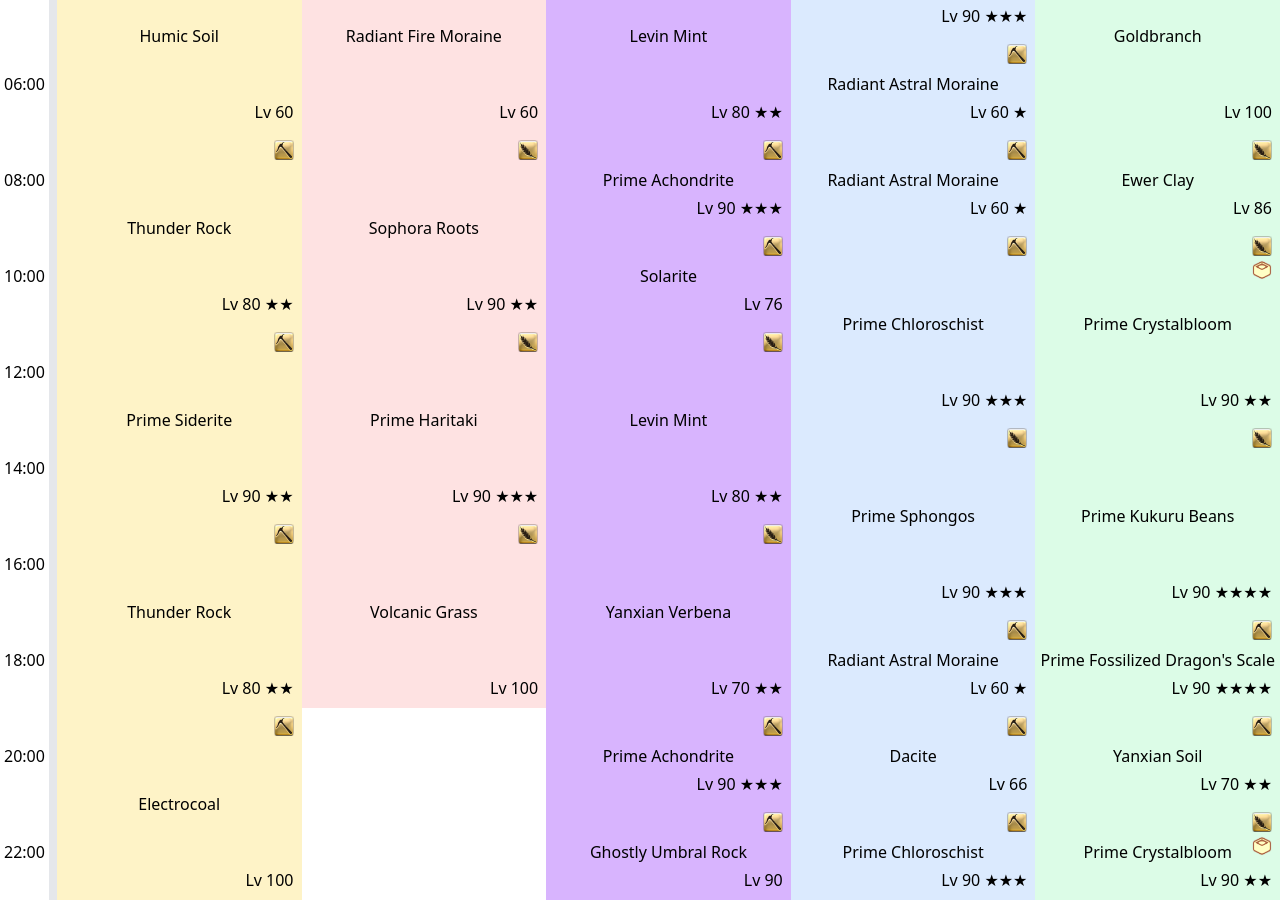
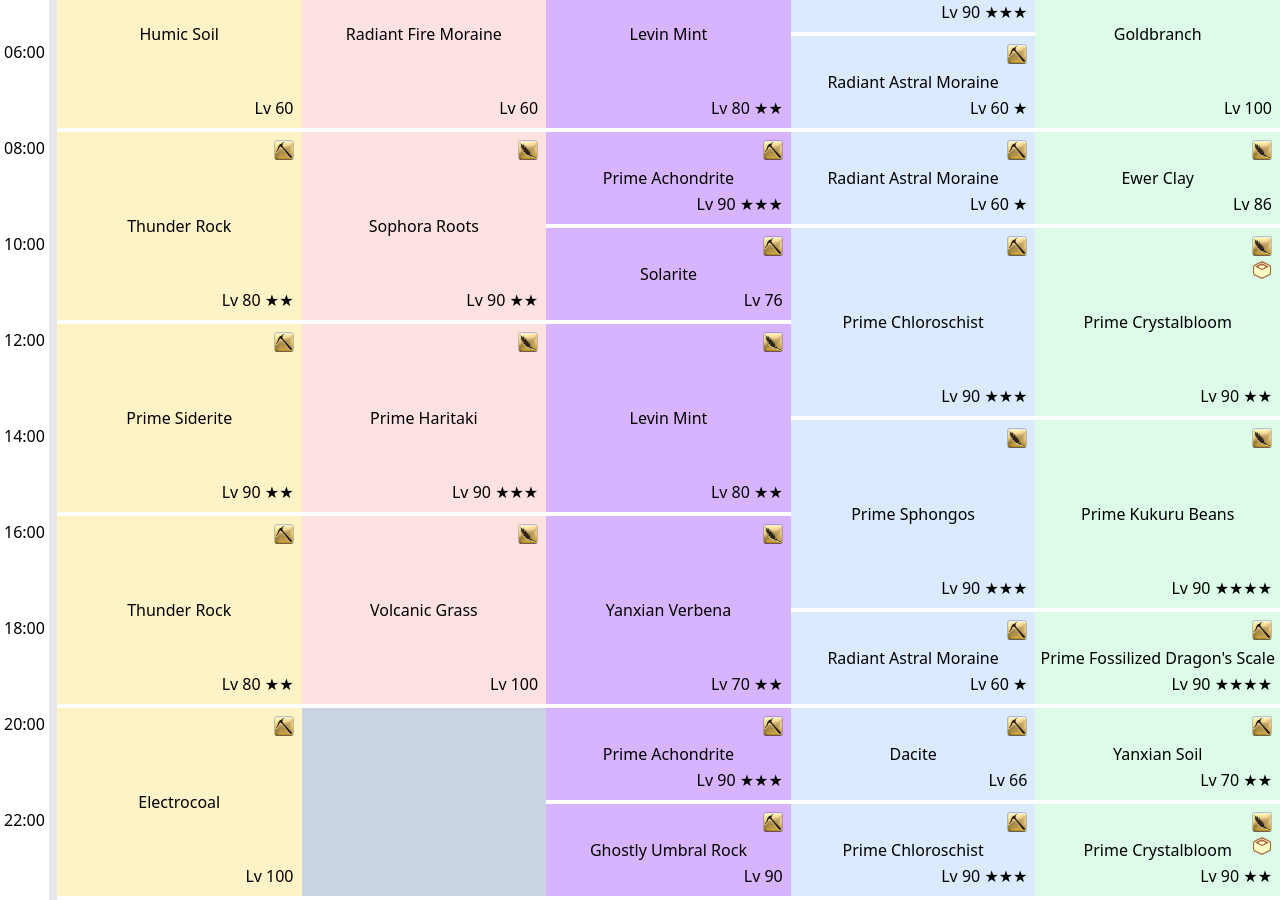
Before and after one commit to xurion/ffxiv-crystal-cluster-gathering, a React (Vite) app: page / in a window 1280 px wide. Shown: the part 300-1200 px from the top of the page. Built offline with nearby package versions, Linux system fonts and the light colour scheme.

Commit message:
Align times to top of cell

```diff
--- a/src/Category.tsx
+++ b/src/Category.tsx
@@ -16,6 +16,7 @@ export const Category = (props: Props) => {
         className={`border-b-8 font-bold${
           props.titleClassName ? ` ${props.titleClassName}` : ""
         }`}
+        vAlign
       >
         {props.title}
       </Cell>
--- a/src/Cell.tsx
+++ b/src/Cell.tsx
@@ -4,6 +4,7 @@ type Props = {
   children?: React.ReactNode;
   className?: string;
   height?: 1 | 2 | 3 | 4;
+  vAlign?: boolean;
 };
 
 export const Cell = (props: Props) => {
@@ -16,9 +17,11 @@ export const Cell = (props: Props) => {
       ? "h-48"
       : "h-12";
 
+  const vAlign = props.vAlign ? "content-center" : "content-top";
+
   return (
     <div
-      className={`content-center p-1 text-center ${height}${
+      className={`p-1 text-center ${vAlign} ${height}${
         props.className ? ` ${props.className}` : ""
       }`}
     >
--- a/src/Entry.tsx
+++ b/src/Entry.tsx
@@ -11,13 +11,21 @@ type Props = {
 
 export const Entry = ({ className, entry }: Props) => {
   if (entry.type === "empty") {
-    return <Cell height={entry.duration} />;
+    return (
+      <Cell
+        className="bg-slate-300 border-b-white border-b-4"
+        height={entry.duration}
+      />
+    );
   }
 
   return (
     <Cell
-      className={`relative${className ? ` ${className}` : ""}`}
+      className={`relative border-b-white border-b-4${
+        className ? ` ${className}` : ""
+      }`}
       height={entry.duration}
+      vAlign
     >
       {entry.name}
       <div className="absolute right-2 top-2">
--- a/src/Times.tsx
+++ b/src/Times.tsx
@@ -2,7 +2,9 @@ import { Cell } from "./Cell";
 
 export const Times = () => (
   <div className="border-r-8">
-    <Cell className="border-b-8">Time</Cell>
+    <Cell className="border-b-8" vAlign>
+      Time
+    </Cell>
     {Array.from({ length: 12 }, (_, i) => (
       <Cell height={2} key={i}>{`${String(i * 2).padStart(2, "0")}:00`}</Cell>
     ))}
```
